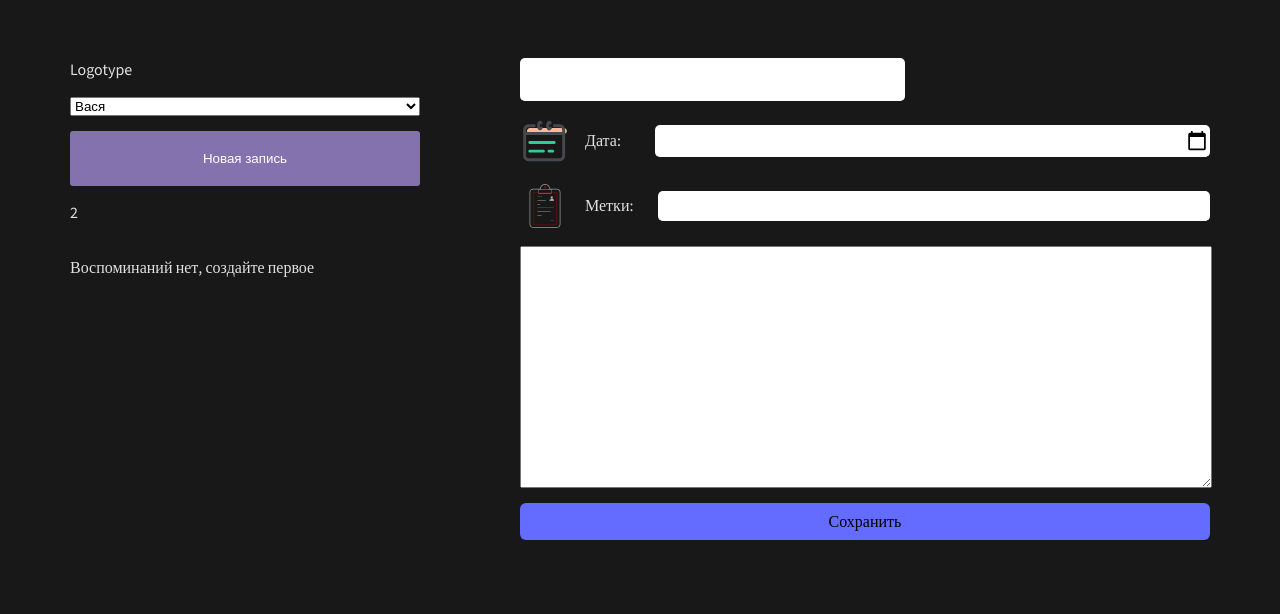
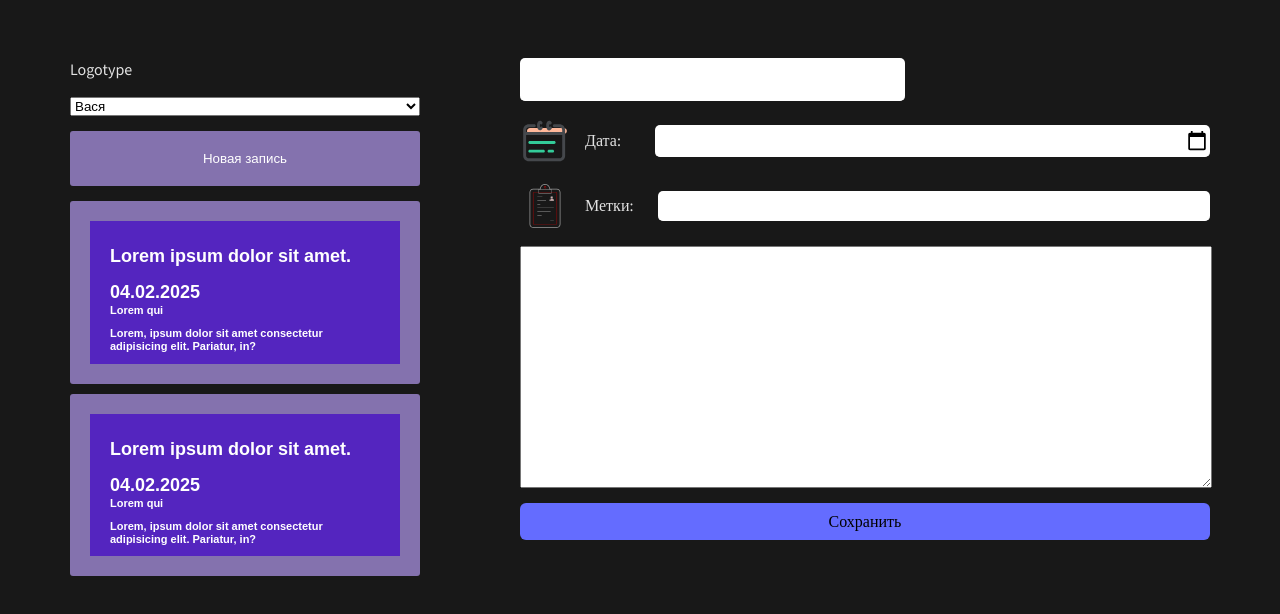
Before and after one commit to digroMan/react-route-app, a React (Vite) app: page / in a window 1280 px wide. Shown: the top 614 px of the page. Built offline with nearby package versions, Linux system fonts and the light colour scheme.

Commit message:
add SET_USEr_ID

```diff
--- a/src/App.jsx
+++ b/src/App.jsx
@@ -6,27 +6,29 @@ import JournalList from './components/JournalList/JournalList';
 import Body from './layouts/Body/Body';
 import LeftPanel from './layouts/LeftPanel/LeftPanel';
 import { useLocalStorage } from './hooks/use-localstorage.hook';
-import { ProviderUserContext } from './context/user.context';
+import { UserContextProvider } from './context/user.context';
 import { useState } from 'react';
 // import { useEffect } from 'react';
 
 
-// const INITIAL_DATE = [
-// 	{
-// 		id: 1,
-// 		title:'Lorem ipsum dolor sit amet.',
-// 		date: new Date(),
-// 		tag:'Lorem qui',
-// 		post: 'Lorem, ipsum dolor sit amet consectetur adipisicing elit. Pariatur, in?'
-// 	},
-// 	{
-// 		id: 2,
-// 		title:'Lorem ipsum dolor sit amet.',
-// 		date: new Date(),
-// 		tag:'Lorem qui',
-// 		post: 'Lorem, ipsum dolor sit amet consectetur adipisicing elit. Pariatur, in?'
-// 	}
-// ];
+const INITIAL_DATE = [
+	{
+		id: 1,
+		userId: 1,
+		title:'Lorem ipsum dolor sit amet.',
+		date: new Date(),
+		tag:'Lorem qui',
+		post: 'Lorem, ipsum dolor sit amet consectetur adipisicing elit. Pariatur, in?'
+	},
+	{
+		id: 2,
+		userId: 2,
+		title:'Lorem ipsum dolor sit amet.',
+		date: new Date(),
+		tag:'Lorem qui',
+		post: 'Lorem, ipsum dolor sit amet consectetur adipisicing elit. Pariatur, in?'
+	}
+];
 
 
 function App() {
@@ -36,6 +38,7 @@ function App() {
 	const handlerAddNote = newNote => {
 		setNoteList(preListNote => [...preListNote, {
 			id: preListNote.length > 0 ? Math.max(...preListNote.map(i => i.id))+ 1 : 1,
+			userId: newNote.userId,
 			title: newNote.title,
 			tag: newNote.tag,
 			post: newNote.post,
@@ -44,18 +47,18 @@ function App() {
 	};
 
 	return (
-		<ProviderUserContext>
+		<UserContextProvider>
 			<div className={style['container-box']}>
 				<LeftPanel>
 					<Header/>
 					<JournalAddButton></JournalAddButton>
-					<JournalList items={noteList} setItem={setSelectedItem}/>
+					<JournalList items={noteList.length !== 0 ? noteList : INITIAL_DATE} defaultItems={INITIAL_DATE} setItem={setSelectedItem}/>
 				</LeftPanel>
 				<Body>
-					<JournalForm onSubmit={handlerAddNote} fillNote={noteList.find(item => item.id === selectedItem)}/>
+					<JournalForm onSubmit={handlerAddNote} data={noteList.find(item => item.id === selectedItem.id)}/>
 				</Body>
 			</div>
-		</ProviderUserContext>
+		</UserContextProvider>
 	);
 }
 
--- a/src/components/JournalForm/JournalForm.jsx
+++ b/src/components/JournalForm/JournalForm.jsx
@@ -1,12 +1,14 @@
 import style from './JournalForm.module.css';
 import Button from '../Button/Button';
-import { useEffect, useReducer, useRef } from 'react';
+import { useContext, useEffect, useReducer, useRef } from 'react';
 import classnames from 'classnames';
 import { formReducer, INITIAL_STATE } from './JournalForm.state';
 import Input from '../Input/Input';
+import { UserContext } from '../../context/user.context';
 
-function JournalForm({onSubmit, fillNote}) {
+function JournalForm({onSubmit, data}) {
 	// const [formState, setFormState] = useState();
+	const {userId} = useContext(UserContext);
 	const [formState, dispatchForm] = useReducer(formReducer, INITIAL_STATE);
 	const {isValid, isFormReadyToSubmit, values} = formState;
 	const titleRef = useRef();
@@ -44,20 +46,18 @@ function JournalForm({onSubmit, fillNote}) {
 	useEffect(() => {
 		if(!isFormReadyToSubmit) return;
 		onSubmit(values);
-		dispatchForm({type: 'RESET_FORM'});
+		dispatchForm({type: 'CLEAR'});
+		dispatchForm({type: 'SET_USER_ID', payload: userId});
 	}, [isFormReadyToSubmit, onSubmit, values]);
 
 	useEffect(() => {
-		if(!fillNote) return;
-		dispatchForm({type: 'EDITING_VALUES', payload: fillNote});
-		// debugger;
-		// titleRef.current.textContent = fillNote.title;
-		// dateRef.current.textContent = fillNote.date;
-		// postRef.current.textContent = fillNote.post;
-	}, [fillNote]);
+		if(!data) return;
+		dispatchForm({type: 'SET_VALUES', payload: {...data}});
+	}, [data]);
 
 	const addJournalItem = (e) => {
 		e.preventDefault();
+		dispatchForm({type: 'SET_USER_ID', payload: userId});
 		dispatchForm({type: 'SUBMIT'});
 	};
 
--- a/src/components/JournalForm/JournalForm.state.js
+++ b/src/components/JournalForm/JournalForm.state.js
@@ -10,19 +10,29 @@ export const INITIAL_STATE = {
 		post: '',
 		tag: ''
 	},
-	isFormReadyToSubmit: false // Готовность формы к сабмиту
+	isFormReadyToSubmit: false, // Готовность формы к сабмиту
+	userId: null
 };
 
 export function formReducer (preState, action) {
 // preState - предидущее состояние
 // action - то что нужно сделать. Имеет тип, дополнительные данные в виде payLoad (получаемое состояние)
 	switch (action.type) {
+	case 'SET_VALUES':
+		debugger;
+		return {...preState, values: {...preState.values, ...action.payload}};
+	case 'SET_USER_ID':
+		return {...preState, userId: action.payload};
+	case 'CLEAR':
+		return {...preState, values: INITIAL_STATE.values, isFormReadyToSubmit: INITIAL_STATE.isFormReadyToSubmit};
 	case 'RESET_VALIDITY':
 		return {...preState, isValid: INITIAL_STATE.isValid};
 	case 'SUBMIT':{
 		const titleValidity = Boolean(preState.values.title?.trim().length);
 		const postValidity = Boolean(preState.values.post?.trim().length);
 		const dateValidity = Boolean(preState.values.date);
+		const hasUser = Boolean(preState.userId);
+
 		return {
 			...preState,
 			isValid: {
@@ -30,27 +40,12 @@ export function formReducer (preState, action) {
 				date: dateValidity,
 				post: postValidity
 			},
-			isFormReadyToSubmit: titleValidity && postValidity && dateValidity
+			isFormReadyToSubmit: titleValidity && postValidity && dateValidity & hasUser
 		};
 	};
 	case 'FILL_VALUES': {
 		const {input, value} = action.payload;
 		return {...preState, values: {...preState.values, [input]: value}};
 	}
-	case 'EDITING_VALUES': {
-		return {
-			...preState,
-			value: {
-				title: action.payload.title,
-				date: action.payload.date,
-				post: action.payload.post,
-				tag: action.payload.tag
-			}
-		};
-		// return {...preState, values: {...preState.values, [input]: value}};
-	}
-	case 'RESET_FORM': {
-		return {...preState, values: INITIAL_STATE.values, isFormReadyToSubmit: INITIAL_STATE.isFormReadyToSubmit};
-	}
 	}
 };
--- a/src/components/JournalList/JournalList.jsx
+++ b/src/components/JournalList/JournalList.jsx
@@ -1,14 +1,10 @@
 import JournalItem from '../JournalItem/JournalItem';
 import CardButton from '../CardButton/CardButton';
 import './JournalList.css';
-import { useContext } from 'react';
-import { UserContext } from '../../context/user.context';
 
 function JournalList({items, setItem}) {
-	const {userId} = useContext(UserContext);
 	if(!items.length) return (
 		<>
-			{userId}
 			<p>Воспоминаний нет, создайте первое</p>
 		</>
 	);
@@ -18,7 +14,7 @@ function JournalList({items, setItem}) {
 	return (
 		<div className='journal-list'>
 			{items.sort(sortItems).map((item) => (
-				<CardButton key={item.id} onClick={()=>setItem(item.id)}>
+				<CardButton key={item.id} onClick={()=>setItem(item)}>
 					<JournalItem id={item.id} title={item.title} tag={item.tag} date={item.date} post={item.post}/>
 				</CardButton>
 			))}
--- a/src/components/SelectUser/SelectUser.jsx
+++ b/src/components/SelectUser/SelectUser.jsx
@@ -7,7 +7,6 @@ export const SelectUser = () => {
 
 	const changeUser = (e) => {
 		setUserId(Number(e.target.value));
-		// console.log(e.target.value);
 	};
 
 	return (
--- a/src/context/user.context.jsx
+++ b/src/context/user.context.jsx
@@ -5,7 +5,7 @@ export const UserContext = createContext({
 	userId: 2
 });
 
-export const ProviderUserContext = ({children}) => {
+export const UserContextProvider = ({children}) => {
 	const [userId, setUserId] = useState(2);
 	return (
 		<UserContext.Provider value={{userId, setUserId}}>
```
